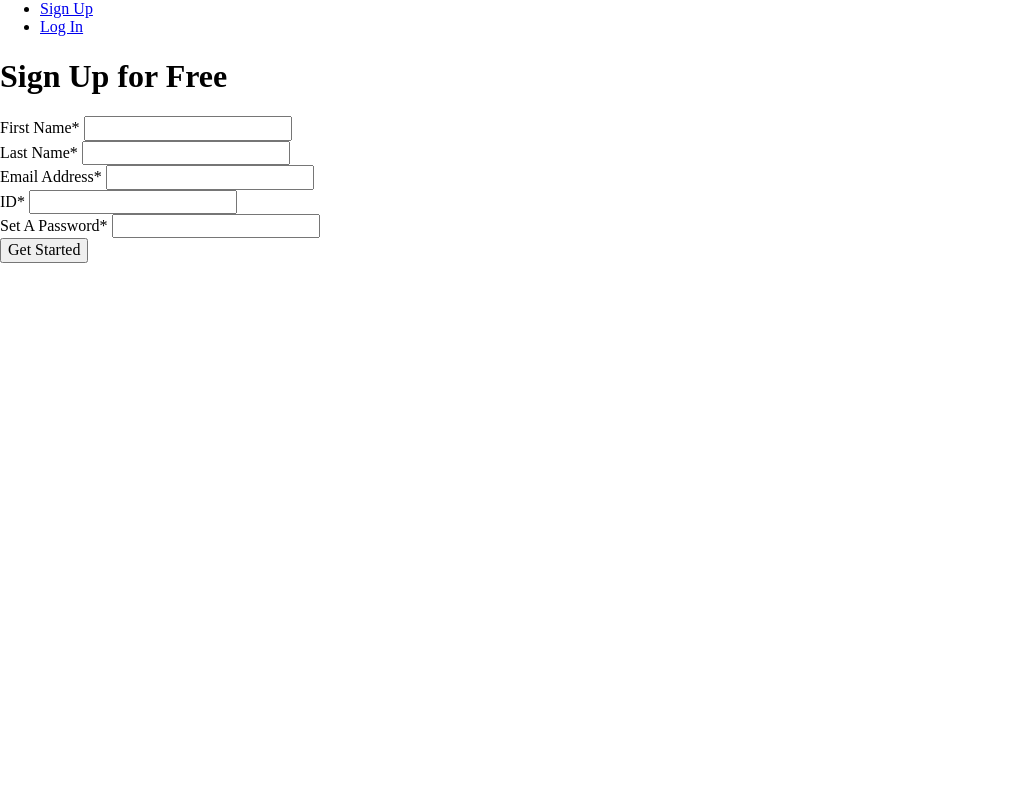
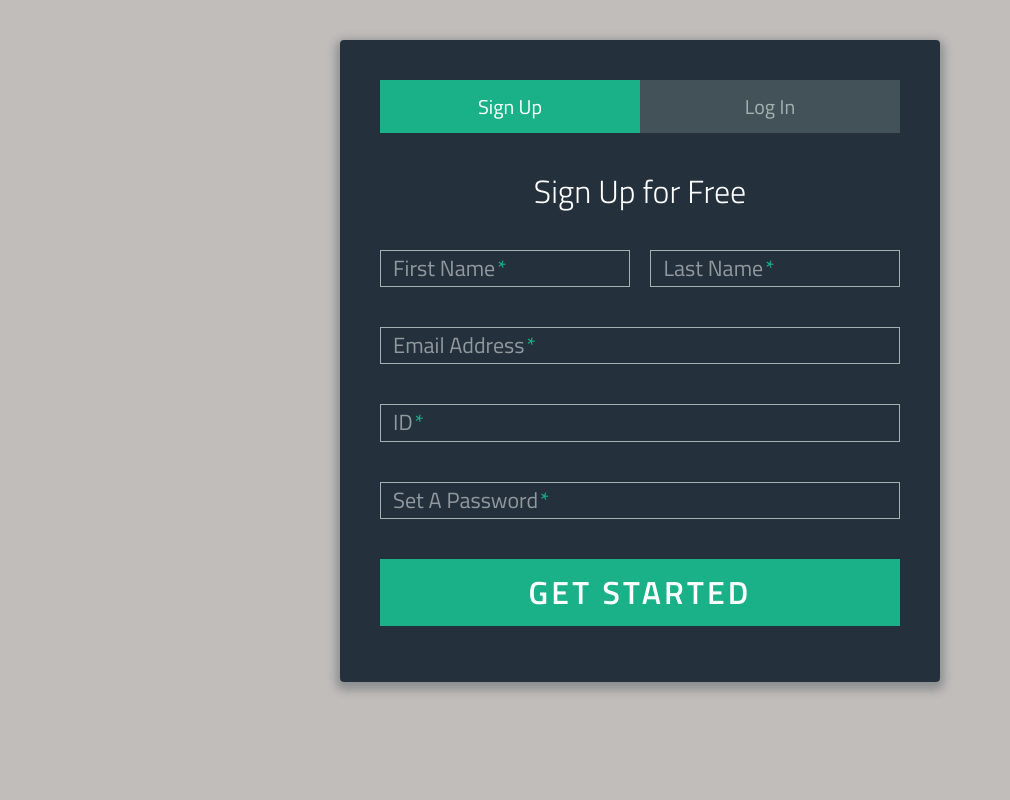
Before and after one commit to tisaconundrum2/CS386_attendanceProgram, a PHP site: page /index.php in a window 1280 px wide. Shown: the whole page, without its empty margins (0-1010 px from the left). Run offline with PHP 8.4, Linux system fonts and the light colour scheme; some libraries are stand-ins or nearby versions.

Commit message:
this is getting a little out of hand...

```diff
--- a/_notes/dwsync.xml
+++ b/_notes/dwsync.xml
@@ -1,7 +1,7 @@
 <?xml version="1.0" encoding="utf-8" ?>
 <dwsync>
-<file name="style.css" server="C:/xampp/htdocs/" local="130742525903537320" remote="130742525900000000" />
+<file name="style.css" server="C:/xampp/htdocs/" local="130742538373620728" remote="130742538370000000" />
 <file name="server.php" server="C:/xampp/htdocs/" local="130742466384227515" remote="130742466380000000" />
-<file name="addClass.php" server="C:/xampp/htdocs/" local="130742534071754675" remote="130742534070000000" />
+<file name="addClass.php" server="C:/xampp/htdocs/" local="130742538668507594" remote="130742538660000000" />
 <file name="index.php" server="C:/xampp/htdocs/" local="130742355110571259" remote="130742355110000000" />
 </dwsync>
--- a/style.css
+++ b/style.css
@@ -1,113 +1,182 @@
-<html class=""><head><meta charset="UTF-8">
-    <meta name="viewport" content="width=device-width, initial-scale=1">
-    <link rel="stylesheet" href="http://maxcdn.bootstrapcdn.com/bootstrap/3.3.4/css/bootstrap.min.css">
-    <script src="https://ajax.googleapis.com/ajax/libs/jquery/1.11.1/jquery.min.js"></script><style type="text/css"></style><style type="text/css"></style><style type="text/css"></style><style type="text/css"></style><style type="text/css"></style><style type="text/css"></style><style type="text/css"></style><style type="text/css"></style>
-    <script src="http://maxcdn.bootstrapcdn.com/bootstrap/3.3.4/js/bootstrap.min.js"></script>
-<script src="js/bootstrap-dropdown.js"></script><meta name="robots" content="noindex"><link rel="canonical" href="http://codepen.io/anon/pen/XJvKrY">
-<link href="http://fonts.googleapis.com/css?family=Titillium+Web:400,300,600" rel="stylesheet" type="text/css">
-<link rel="stylesheet" href="http://s.codepen.io/assets/reset/normalize.css">
-<link rel="stylesheet" href="style.css">
-<!--?php include("server.php"); ?-->
-<style type="text/css"></style><style type="text/css"></style></head><body>
-<div class="form">
+@charset "utf-8";
+/* CSS Document */
 
+*, *:before, *:after {
+  box-sizing: border-box;
+}
 
+html {
+  overflow-y: scroll;
+}
 
-      <div class="tab-content">
+body {
+  background: #c1bdba;
+  font-family: 'Titillium Web', sans-serif;
+}
 
+a {
+  text-decoration: none;
+  color: #1ab188;
+  -webkit-transition: .5s ease;
+          transition: .5s ease;
+}
+a:hover {
+  color: #179b77;
+}
 
-        <div id="addClass" style="display: block;">
-          <h1>Add a Class</h1>
+.form {
+  background: rgba(19, 35, 47, 0.9);
+  padding: 40px;
+  max-width: 600px;
+  margin: 40px auto;
+  border-radius: 4px;
+  box-shadow: 0 4px 10px 4px rgba(19, 35, 47, 0.3);
+}
 
-          <form action="/" method="post" style="
-    margin-bottom: 16px;
-">
+.tab-group {
+  list-style: none;
+  padding: 0;
+  margin: 0 0 40px 0;
+}
+.tab-group:after {
+  content: "";
+  display: table;
+  clear: both;
+}
+.tab-group li a {
+  display: block;
+  text-decoration: none;
+  padding: 15px;
+  background: rgba(160, 179, 176, 0.25);
+  color: #a0b3b0;
+  font-size: 20px;
+  float: left;
+  width: 50%;
+  text-align: center;
+  cursor: pointer;
+  -webkit-transition: .5s ease;
+          transition: .5s ease;
+}
+.tab-group li a:hover {
+  background: #179b77;
+  color: #ffffff;
+}
+.tab-group .active a {
+  background: #1ab188;
+  color: #ffffff;
+}
 
-            <div style="
-    margin-bottom: 20px;
-" class="field-wrap">
-            <label class="">Class Name<span class="req">*</span>
-            </label>
-            <input type="class" required="" autocomplete="off">
+.tab-content > div:last-child {
+  display: none;
+}
 
-          </div>
+h1 {
+  text-align: center;
+  color: #ffffff;
+  font-weight: 300;
+  margin: 0 0 40px;
+}
 
+label {
+  position: absolute;
+  -webkit-transform: translateY(6px);
+      -ms-transform: translateY(6px);
+          transform: translateY(6px);
+  left: 13px;
+  color: rgba(255, 255, 255, 0.5);
+  -webkit-transition: all 0.25s ease;
+          transition: all 0.25s ease;
+  -webkit-backface-visibility: hidden;
+  pointer-events: none;
+  font-size: 22px;
+}
+label .req {
+  margin: 2px;
+  color: #1ab188;
+}
 
+label.active {
+  -webkit-transform: translateY(50px);
+      -ms-transform: translateY(50px);
+          transform: translateY(50px);
+  left: 2px;
+  font-size: 14px;
+}
+label.active .req {
+  opacity: 0;
+}
 
+label.highlight {
+  color: #ffffff;
+}
 
-          <p class="forgot" style="
-    margin-bottom: 0px;
-"><a>e.g. CS200</a></p>
+input, textarea {
+  font-size: 22px;
+  display: block;
+  width: 100%;
+  padding: 5px 10px;
+  background: none;
+  background-image: none;
+  border: 1px solid #a0b3b0;
+  color: #ffffff;
+  border-radius: 0;
+  -webkit-transition: border-color .25s ease, box-shadow .25s ease;
+          transition: border-color .25s ease, box-shadow .25s ease;
+}
+input:focus, textarea:focus {
+  outline: 0;
+  border-color: #1ab188;
+}
 
+textarea {
+  border: 2px solid #a0b3b0;
+  resize: vertical;
+}
 
+.field-wrap {
+  position: relative;
+  margin-bottom: 40px;
+}
 
-          <div class="container" style="
-    margin-bottom: 20px;
-">
-      <div class="dropdown">
-        <button class="btn btn-default dropdown-toggle" type="button" id="menu1" data-toggle="dropdown" aria-expanded="false">Semester<span class="caret"></span></button>
-        <ul class="dropdown-menu" role="menu" aria-labelledby="menu1">
-          <li role="presentation"><a role="menuitem" tabindex="-1" href="#">Spring</a></li>
-          <li role="presentation"><a role="menuitem" tabindex="-1" href="#">Summer</a></li>
-          <li role="presentation"><a role="menuitem" tabindex="-1" href="#">Fall</a></li>
-          <li role="presentation"><a role="menuitem" tabindex="-1" href="#">Winter</a></li>
+.top-row:after {
+  content: "";
+  display: table;
+  clear: both;
+}
+.top-row > div {
+  float: left;
+  width: 48%;
+  margin-right: 4%;
+}
+.top-row > div:last-child {
+  margin: 0;
+}
 
+.button {
+  border: 0;
+  outline: none;
+  border-radius: 0;
+  padding: 15px 0;
+  font-size: 2rem;
+  font-weight: 600;
+  text-transform: uppercase;
+  letter-spacing: .1em;
+  background: #1ab188;
+  color: #ffffff;
+  -webkit-transition: all 0.5s ease;
+          transition: all 0.5s ease;
+  -webkit-appearance: none;
+}
+.button:hover, .button:focus {
+  background: #179b77;
+}
 
+.button-block {
+  display: block;
+  width: 100%;
+}
 
-        </ul>
-      </div>
-    </div><div class="field-wrap" style="
-    margin-bottom: 20px;
-">
-            <label class="">YEAR<span class="req">*</span>
-            </label>
-            <input type="class" required="" autocomplete="off">
-
-          </div><p class="forgot"><a>e.g. 2000</a></p><button class="button button-block">Search</button></form>
-	<form action="selectClass.php" method="post">
-	<button class="button button-block">Back</button>
-	</form>
-
-        </div>
-
-      </div><!-- tab-content -->
-
-</div> <!-- /form -->
-<script src="//ajax.googleapis.com/ajax/libs/jquery/1.11.0/jquery.min.js"></script>
-<script>
-$('.form').find('input, textarea').on('keyup blur focus', function (e) {
-    var $this = $(this), label = $this.prev('label');
-    if (e.type === 'keyup') {
-        if ($this.val() === '') {
-            label.removeClass('active highlight');
-        } else {
-            label.addClass('active highlight');
-        }
-    } else if (e.type === 'blur') {
-        if ($this.val() === '') {
-            label.removeClass('active highlight');
-        } else {
-            label.removeClass('highlight');
-        }
-    } else if (e.type === 'focus') {
-        if ($this.val() === '') {
-            label.removeClass('highlight');
-        } else if ($this.val() !== '') {
-            label.addClass('highlight');
-        }
-    }
-});
-$('.tab a').on('click', function (e) {
-    e.preventDefault();
-    $(this).parent().addClass('active');
-    $(this).parent().siblings().removeClass('active');
-    target = $(this).attr('href');
-    $('.tab-content > div').not(target).hide();
-    $(target).fadeIn(600);
-});
-//@ sourceURL=pen.js
-</script>
-<script src="http://codepen.io/assets/editor/live/css_live_reload_init.js"></script>
-
-
-</body></html>
+.forgot {
+  margin-top: -20px;
+  text-align: right;
+}
```
Also changed, not shown: addClass.php (+38 -29 lines).
